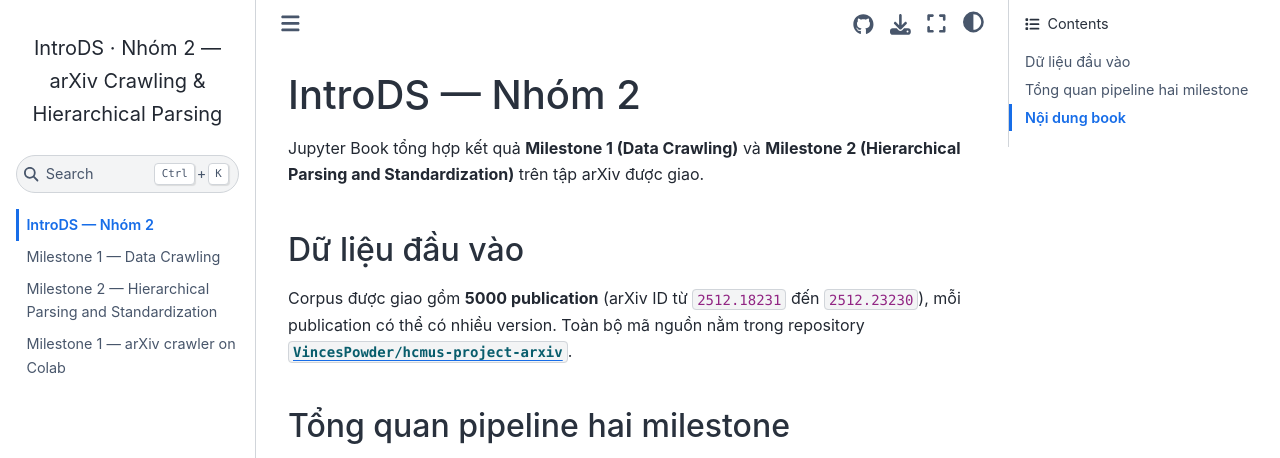
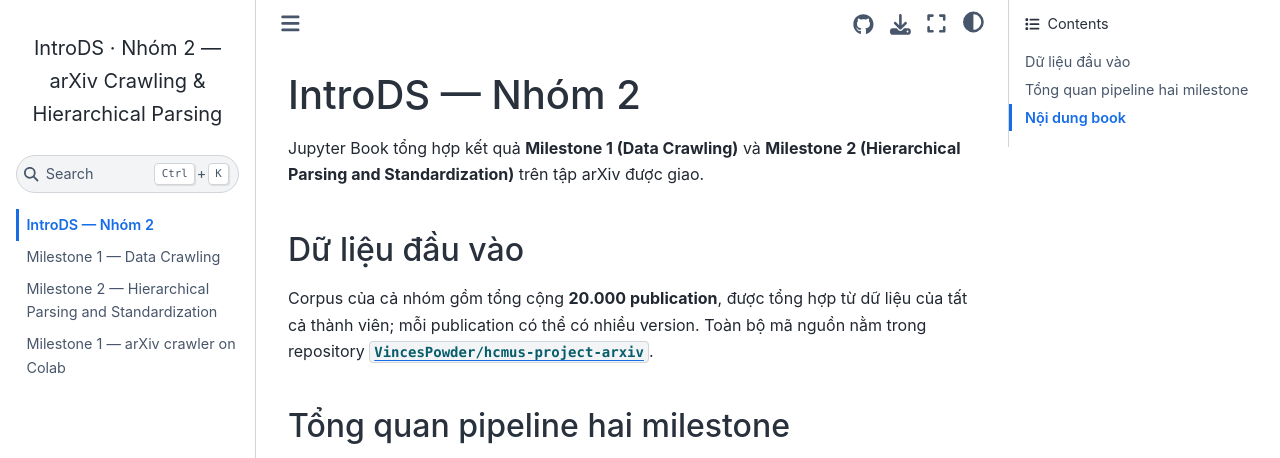
Before and after one commit to VincesPowder/hcmus-project-arxiv, a Jupyter Book: the page built from book/intro.md, in a window 1280 px wide and 1020 px high, cut to the strip 0-458 px from the top of the window. Built offline with Jupyter Book 1.0.4 settings and Sphinx 7.4.7 and the Sphinx Book theme 1.1.4, drawn with Linux system fonts in a browser that asks for light colours.

Commit message:
docs: clarify total team corpus size

```diff
--- a/book/intro.md
+++ b/book/intro.md
@@ -4,7 +4,7 @@ Jupyter Book tổng hợp kết quả **Milestone 1 (Data Crawling)** và **Mile
 
 ## Dữ liệu đầu vào
 
-Corpus được giao gồm **5000 publication** (arXiv ID từ `2512.18231` đến `2512.23230`), mỗi publication có thể có nhiều version. Toàn bộ mã nguồn nằm trong repository
+Corpus của cả nhóm gồm tổng cộng **20.000 publication**, được tổng hợp từ dữ liệu của tất cả thành viên; mỗi publication có thể có nhiều version. Toàn bộ mã nguồn nằm trong repository
 [`VincesPowder/hcmus-project-arxiv`](https://github.com/VincesPowder/hcmus-project-arxiv).
 
 ## Tổng quan pipeline hai milestone
```
